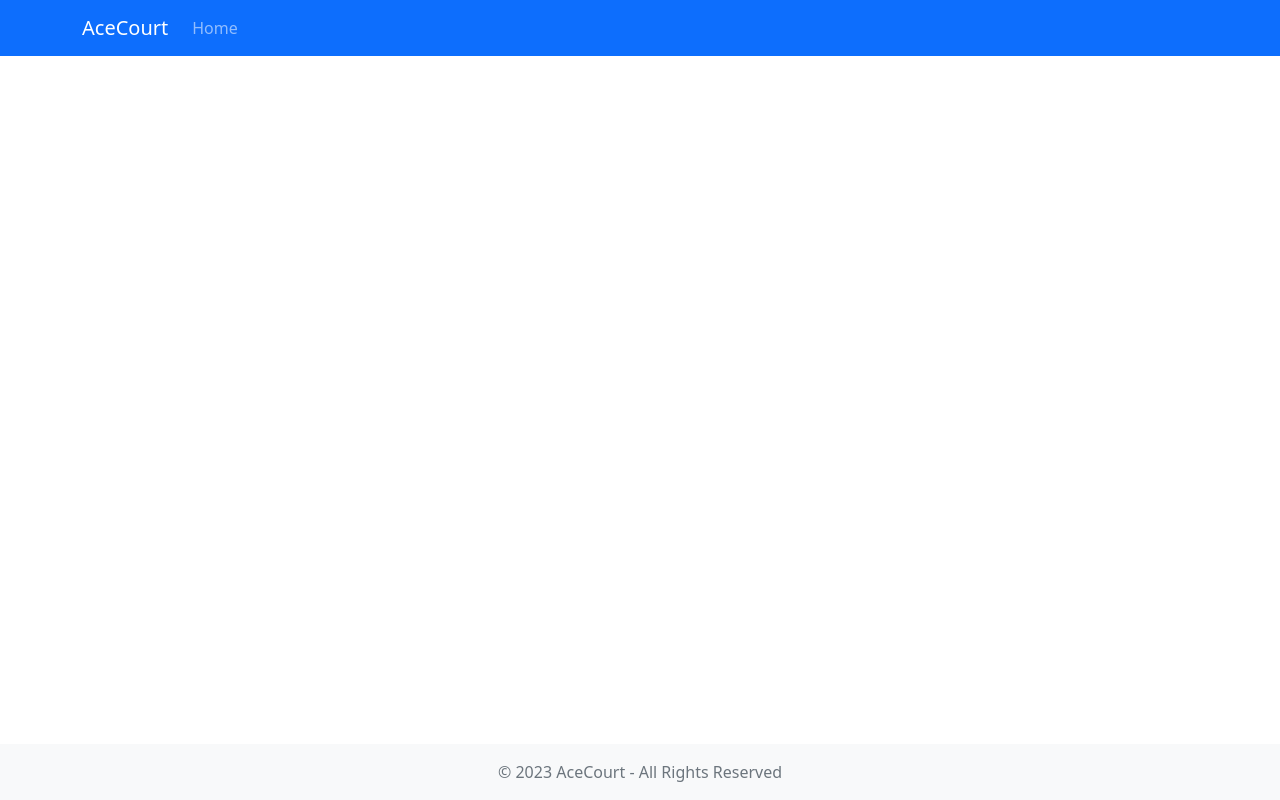
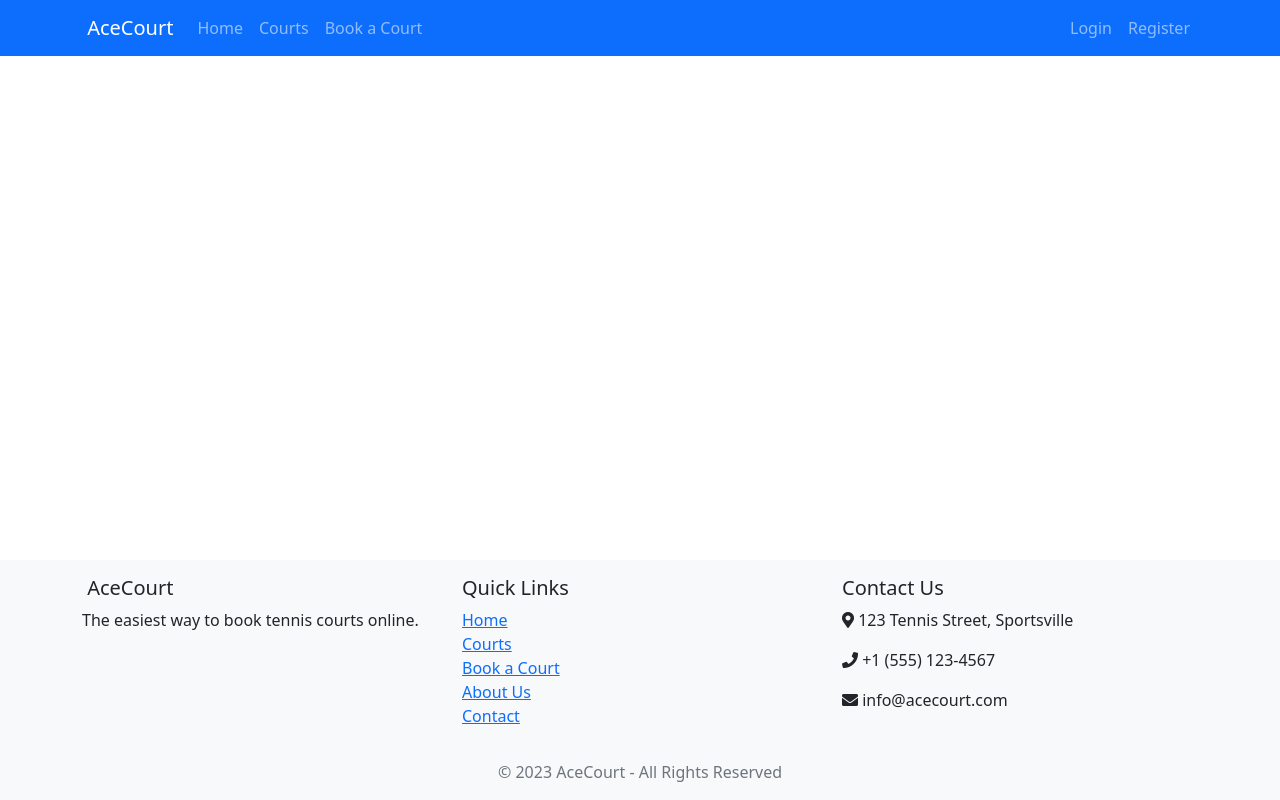
Before and after one commit to KyberDot/AceCourt, a Python web app: template app/templates/layout.html in a window 1280 px wide. Run offline with Jinja, Linux system fonts and the light colour scheme; the template is opened without the code that fills it, so the values that code supplies are empty.

Commit message:
Update layout.html

```diff
--- a/app/templates/layout.html
+++ b/app/templates/layout.html
@@ -4,33 +4,85 @@
     <meta charset="UTF-8">
     <meta name="viewport" content="width=device-width, initial-scale=1.0">
     <title>{% block title %}AceCourt - Tennis Court Booking{% endblock %}</title>
-    <link rel="stylesheet" href="https://cdn.jsdelivr.net/npm/bootstrap@5.1.3/dist/css/bootstrap.min.css">
+    <link href="https://cdn.jsdelivr.net/npm/bootstrap@5.1.3/dist/css/bootstrap.min.css" rel="stylesheet">
+    <link rel="stylesheet" href="https://cdnjs.cloudflare.com/ajax/libs/font-awesome/5.15.4/css/all.min.css">
     <link rel="stylesheet" href="{{ url_for('static', filename='css/main.css') }}">
     {% block styles %}{% endblock %}
 </head>
 <body>
     <nav class="navbar navbar-expand-lg navbar-dark bg-primary">
         <div class="container">
-            <a class="navbar-brand" href="/">AceCourt</a>
+            <a class="navbar-brand" href="{{ url_for('main.index') }}">
+                <i class="fas fa-tennis-ball"></i> AceCourt
+            </a>
             <button class="navbar-toggler" type="button" data-bs-toggle="collapse" data-bs-target="#navbarNav">
                 <span class="navbar-toggler-icon"></span>
             </button>
             <div class="collapse navbar-collapse" id="navbarNav">
-                <ul class="navbar-nav me-auto">
+                <ul class="navbar-nav">
                     <li class="nav-item">
-                        <a class="nav-link" href="/">Home</a>
+                        <a class="nav-link" href="{{ url_for('main.index') }}">Home</a>
                     </li>
+                    <li class="nav-item">
+                        <a class="nav-link" href="{{ url_for('court.list') }}">Courts</a>
+                    </li>
+                    <li class="nav-item">
+                        <a class="nav-link" href="{{ url_for('booking.calendar') }}">Book a Court</a>
+                    </li>
+                    {% if current_user.is_authenticated %}
+                        <li class="nav-item">
+                            <a class="nav-link" href="{{ url_for('booking.my_bookings') }}">My Bookings</a>
+                        </li>
+                        {% if current_user.is_admin() %}
+                            <li class="nav-item dropdown">
+                                <a class="nav-link dropdown-toggle" href="#" id="adminDropdown" role="button"
+                                   data-bs-toggle="dropdown" aria-expanded="false">
+                                    Admin
+                                </a>
+                                <ul class="dropdown-menu" aria-labelledby="adminDropdown">
+                                    <li><a class="dropdown-item" href="{{ url_for('court.admin_list') }}">Courts</a></li>
+                                    <li><a class="dropdown-item" href="{{ url_for('booking.admin_list') }}">Bookings</a></li>
+                                    <li><a class="dropdown-item" href="{{ url_for('voucher.list') }}">Vouchers</a></li>
+                                    <li><hr class="dropdown-divider"></li>
+                                    <li><a class="dropdown-item" href="#">Reports</a></li>
+                                </ul>
+                            </li>
+                        {% endif %}
+                    {% endif %}
+                </ul>
+                <ul class="navbar-nav ms-auto">
+                    {% if current_user.is_authenticated %}
+                        <li class="nav-item dropdown">
+                            <a class="nav-link dropdown-toggle" href="#" id="userDropdown" role="button"
+                               data-bs-toggle="dropdown" aria-expanded="false">
+                                {{ current_user.get_full_name() }}
+                            </a>
+                            <ul class="dropdown-menu dropdown-menu-end" aria-labelledby="userDropdown">
+                                <li><a class="dropdown-item" href="#">Profile</a></li>
+                                <li><hr class="dropdown-divider"></li>
+                                <li><a class="dropdown-item" href="{{ url_for('auth.logout') }}">Logout</a></li>
+                            </ul>
+                        </li>
+                    {% else %}
+                        <li class="nav-item">
+                            <a class="nav-link" href="{{ url_for('auth.login') }}">Login</a>
+                        </li>
+                        <li class="nav-item">
+                            <a class="nav-link" href="{{ url_for('auth.register') }}">Register</a>
+                        </li>
+                    {% endif %}
                 </ul>
             </div>
         </div>
     </nav>
 
-    <div class="container mt-4">
+    <div class="container mt-4 mb-5">
         {% with messages = get_flashed_messages(with_categories=true) %}
             {% if messages %}
                 {% for category, message in messages %}
-                    <div class="alert alert-{{ category }}">
+                    <div class="alert alert-{{ category }} alert-dismissible fade show" role="alert">
                         {{ message }}
+                        <button type="button" class="btn-close" data-bs-dismiss="alert" aria-label="Close"></button>
                     </div>
                 {% endfor %}
             {% endif %}
@@ -39,13 +91,40 @@
         {% block content %}{% endblock %}
     </div>
 
-    <footer class="footer mt-5 py-3 bg-light">
-        <div class="container text-center">
-            <span class="text-muted">&copy; 2023 AceCourt - All Rights Reserved</span>
+    <footer class="footer mt-auto py-3 bg-light">
+        <div class="container">
+            <div class="row">
+                <div class="col-md-4">
+                    <h5><i class="fas fa-tennis-ball"></i> AceCourt</h5>
+                    <p>The easiest way to book tennis courts online.</p>
+                </div>
+                <div class="col-md-4">
+                    <h5>Quick Links</h5>
+                    <ul class="list-unstyled">
+                        <li><a href="{{ url_for('main.index') }}">Home</a></li>
+                        <li><a href="{{ url_for('court.list') }}">Courts</a></li>
+                        <li><a href="{{ url_for('booking.calendar') }}">Book a Court</a></li>
+                        <li><a href="{{ url_for('main.about') }}">About Us</a></li>
+                        <li><a href="{{ url_for('main.contact') }}">Contact</a></li>
+                    </ul>
+                </div>
+                <div class="col-md-4">
+                    <h5>Contact Us</h5>
+                    <p><i class="fas fa-map-marker-alt"></i> 123 Tennis Street, Sportsville</p>
+                    <p><i class="fas fa-phone"></i> +1 (555) 123-4567</p>
+                    <p><i class="fas fa-envelope"></i> info@acecourt.com</p>
+                </div>
+            </div>
+            <div class="row mt-3">
+                <div class="col text-center">
+                    <p class="text-muted mb-0">&copy; 2023 AceCourt - All Rights Reserved</p>
+                </div>
+            </div>
         </div>
     </footer>
 
     <script src="https://cdn.jsdelivr.net/npm/bootstrap@5.1.3/dist/js/bootstrap.bundle.min.js"></script>
+    <script src="https://code.jquery.com/jquery-3.6.0.min.js"></script>
     {% block scripts %}{% endblock %}
 </body>
 </html>
```
